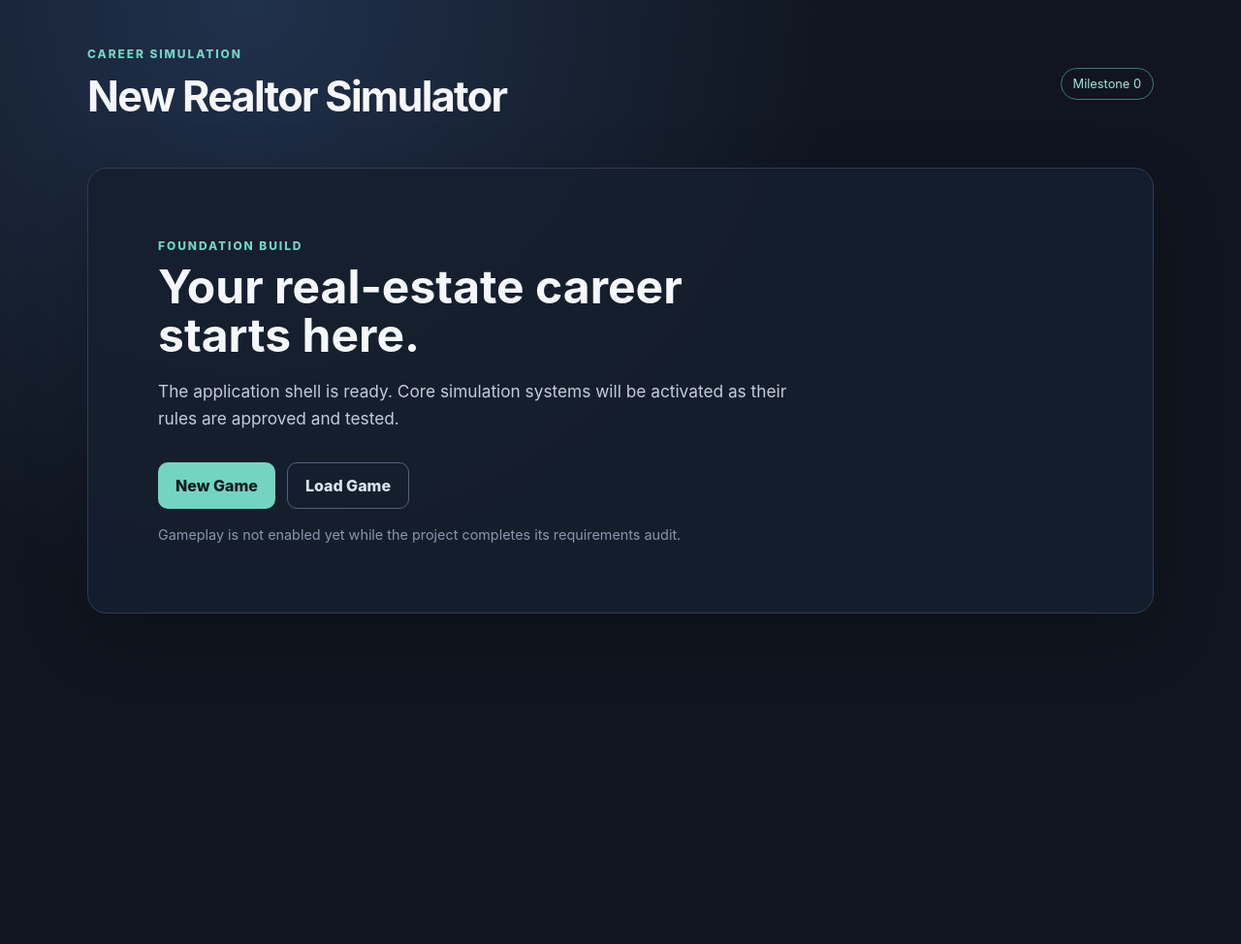
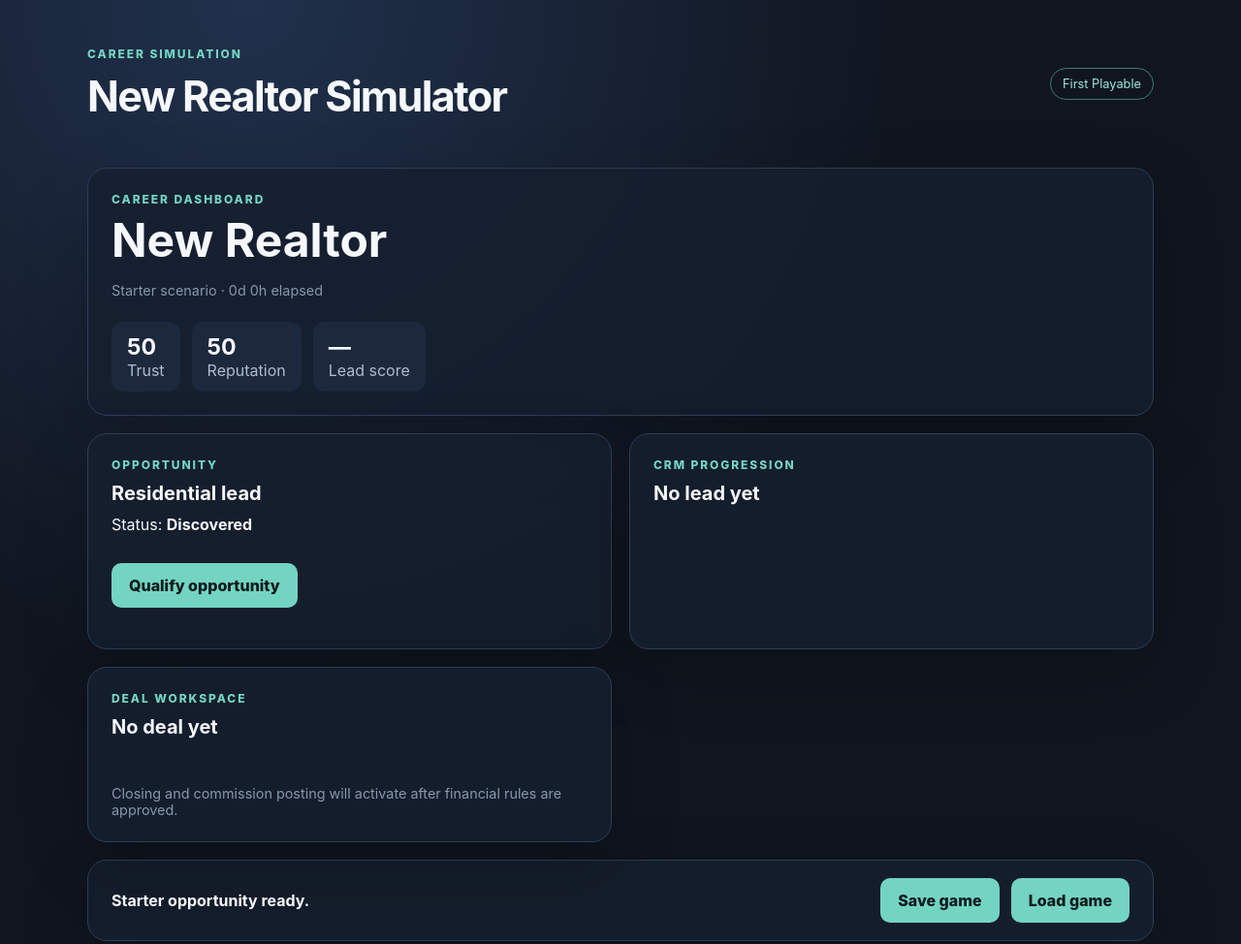
Before and after one commit to christopherebrownjr-cloud/real-estate-simulator, a website built with Vite: page index.html in a window 1280 px wide. Shown: the whole page at 97% size. Before the commit the page ends 800 px from the top, so only its background shows below. Built offline with nearby package versions, Linux system fonts and the light colour scheme.

Commit message:
feat: add interactive first playable progression

```diff
--- a/src/main.js
+++ b/src/main.js
@@ -1,23 +1,35 @@
 import './styles.css';
+import { completeAppointment, completeContact, convertOpportunity, convertToClient, createDeal, createNewGame, activateDeal, loadGame, qualifyOpportunity, saveGame } from './core/simulation.js';
 
-document.querySelector('#app').innerHTML = `
-  <section class="shell" aria-labelledby="game-title">
-    <header class="topbar">
-      <div>
-        <p class="eyebrow">CAREER SIMULATION</p>
-        <h1 id="game-title">New Realtor Simulator</h1>
-      </div>
-      <span class="status" aria-label="Project status">Milestone 0</span>
-    </header>
-    <section class="welcome card">
-      <p class="eyebrow">FOUNDATION BUILD</p>
-      <h2>Your real-estate career starts here.</h2>
-      <p>The application shell is ready. Core simulation systems will be activated as their rules are approved and tested.</p>
-      <div class="actions">
-        <button type="button" disabled>New Game</button>
-        <button type="button" class="secondary" disabled>Load Game</button>
-      </div>
-      <p class="note">Gameplay is not enabled yet while the project completes its requirements audit.</p>
-    </section>
-  </section>
-`;
+let state = loadGame() ?? createNewGame();
+let message = 'Starter opportunity ready.';
+
+const hours = () => `${Math.floor(state.player.gameHours / 8)}d ${state.player.gameHours % 8}h`;
+const action = (label, fn) => `<button data-action="${fn}">${label}</button>`;
+
+function render() {
+  document.querySelector('#app').innerHTML = `
+    <section class="shell" aria-labelledby="game-title">
+      <header class="topbar"><div><p class="eyebrow">CAREER SIMULATION</p><h1 id="game-title">New Realtor Simulator</h1></div><span class="status">First Playable</span></header>
+      <section class="grid">
+        <article class="card hero"><p class="eyebrow">CAREER DASHBOARD</p><h2>${state.player.displayName}</h2><p class="note">Starter scenario · ${hours()} elapsed</p><div class="metrics"><span><b>${state.player.trust}</b>Trust</span><span><b>${state.player.reputation}</b>Reputation</span><span><b>${state.lead?.score ?? '—'}</b>Lead score</span></div></article>
+        <article class="card"><p class="eyebrow">OPPORTUNITY</p><h3>${state.opportunity.type} lead</h3><p>Status: <strong>${state.opportunity.status}</strong></p><div class="actions">${state.opportunity.status === 'Discovered' ? action('Qualify opportunity', 'qualify') : ''}${state.opportunity.status === 'Qualified' ? action('Win opportunity', 'convert') : ''}</div></article>
+        <article class="card"><p class="eyebrow">CRM PROGRESSION</p><h3>${state.lead ? `Lead · ${state.lead.status}` : 'No lead yet'}</h3><div class="actions">${state.lead?.status === 'New' ? action('Complete contact', 'contact') : ''}${state.lead?.status === 'Connected' ? action('Complete appointment', 'appointment') : ''}${state.lead?.status === 'Appointment Scheduled' ? action('Convert to client', 'client') : ''}</div></article>
+        <article class="card"><p class="eyebrow">DEAL WORKSPACE</p><h3>${state.deal ? `Deal · ${state.deal.status}` : 'No deal yet'}</h3><div class="actions">${state.client && !state.deal ? action('Create deal', 'deal') : ''}${state.deal?.status === 'Draft' ? action('Activate deal', 'activate') : ''}</div><p class="note">Closing and commission posting will activate after financial rules are approved.</p></article>
+      </section>
+      <section class="card feedback" role="status"><strong>${message}</strong><div class="actions">${action('Save game', 'save')} ${action('Load game', 'load')}</div></section>
+    </section>`;
+  document.querySelectorAll('[data-action]').forEach((button) => button.addEventListener('click', () => run(button.dataset.action)));
+}
+
+function run(name) {
+  try {
+    const operations = { qualify: qualifyOpportunity, convert: convertOpportunity, contact: completeContact, appointment: completeAppointment, client: convertToClient, deal: createDeal, activate: activateDeal };
+    if (name === 'save') { saveGame(state); message = 'Game saved locally in this browser.'; }
+    else if (name === 'load') { state = loadGame() ?? state; message = 'Saved game loaded.'; }
+    else { state = operations[name](state); message = `${name} completed successfully.`; }
+  } catch (error) { message = error.message; }
+  render();
+}
+
+render();
--- a/src/styles.css
+++ b/src/styles.css
@@ -7,6 +7,16 @@ h1, h2, p { margin-top: 0; } h1 { margin-bottom: 0; font-size: clamp(1.7rem, 4vw
 .eyebrow { color: #73d4c2; font-size: .75rem; font-weight: 800; letter-spacing: .16em; margin-bottom: 10px; }
 .status { border: 1px solid #3e7b75; border-radius: 999px; color: #9be9da; font-size: .8rem; padding: 8px 12px; white-space: nowrap; }
 .card { background: rgba(22, 31, 46, .86); border: 1px solid #2d3d56; border-radius: 20px; box-shadow: 0 24px 70px rgba(0,0,0,.2); }
+.grid { display: grid; grid-template-columns: repeat(2, minmax(0, 1fr)); gap: 18px; }
+.grid .card { padding: 24px; min-height: 180px; }
+.hero { grid-column: 1 / -1; }
+h3 { font-size: 1.25rem; margin: 0 0 10px; }
+.metrics { display: flex; flex-wrap: wrap; gap: 12px; margin-top: 24px; }
+.metrics span { background: #1c293d; border-radius: 12px; color: #aebbd0; padding: 12px 16px; }
+.metrics b { color: #f5f7fb; display: block; font-size: 1.45rem; }
+.feedback { align-items: center; display: flex; justify-content: space-between; margin-top: 18px; padding: 18px 24px; }
+.feedback .actions { margin: 0; }
 .welcome { padding: clamp(28px, 7vw, 72px); } .welcome > p:not(.eyebrow):not(.note) { color: #c2ccdb; font-size: 1.08rem; line-height: 1.65; max-width: 650px; }
 .actions { display: flex; flex-wrap: wrap; gap: 12px; margin: 30px 0 18px; } button { border: 0; border-radius: 10px; background: #73d4c2; color: #0d1b1d; cursor: not-allowed; font: inherit; font-weight: 800; padding: 13px 18px; } button.secondary { background: transparent; border: 1px solid #50627b; color: #d8e2f0; }
 .note { color: #8797ad; font-size: .9rem; margin-bottom: 0; }
+@media (max-width: 700px) { .grid { grid-template-columns: 1fr; } .feedback { align-items: flex-start; flex-direction: column; gap: 12px; } }
```
